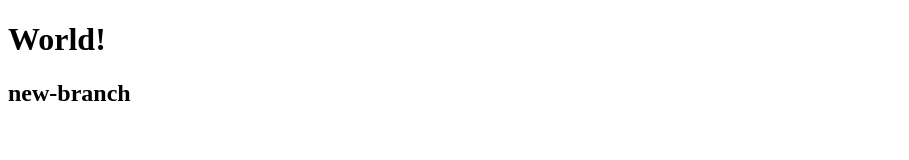
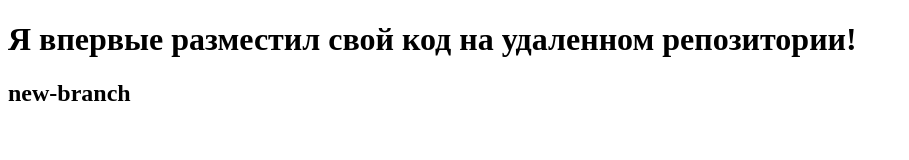
Before and after one commit to lyskogit/ntgpk_repo, a plain HTML site: page index.html in a window 1280 px wide. Shown: the whole page, without its empty margins (0-909 px from the left). Drawn offline with Linux system fonts and the light colour scheme.

Commit message:
New commit

```diff
--- a/index.html
+++ b/index.html
@@ -6,7 +6,7 @@
     <title>New git project</title>
 </head>
 <body>
-    <h1>World!</h1>
+    <h1>Я впервые разместил свой код на удаленном репозитории!</h1>
     <h2>new-branch</h2>
 </body>
 </html>
```
